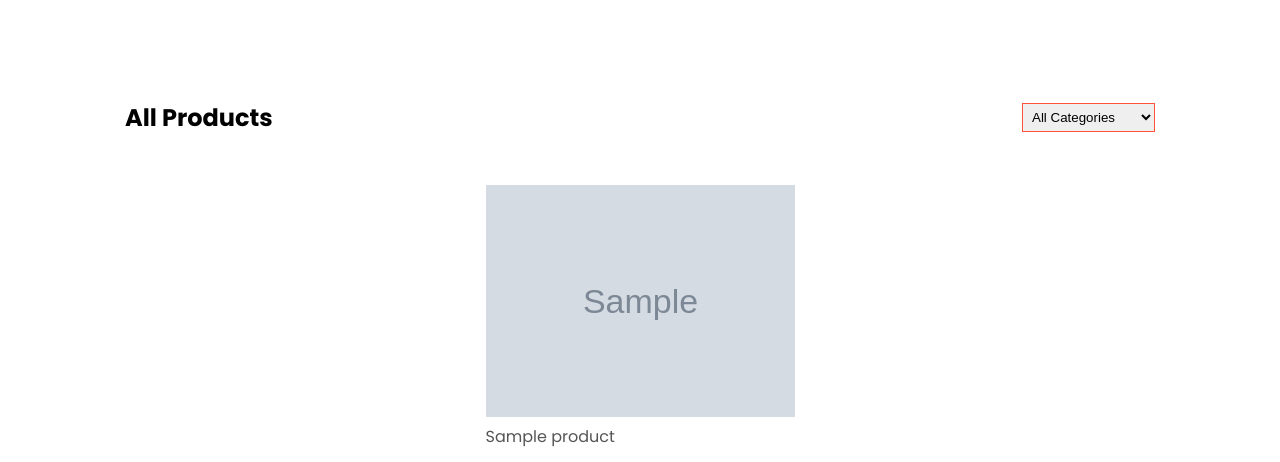
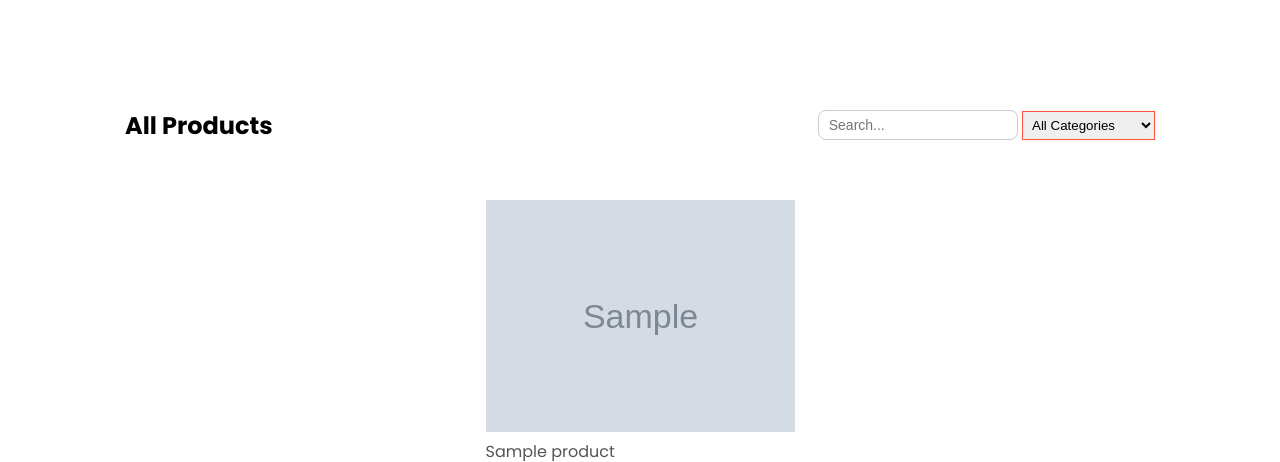
Before and after one commit to AlaaAleswed/ecommerseProject, a PHP site: page /products.php in a window 1280 px wide. Shown: the part 83-545 px from the top of the page. Run offline with PHP 8.4, Linux system fonts and the light colour scheme; tables that the repository leaves empty hold one stand-in row (values such as "Sample post"); grey boxes marked "Sample" are stand-in pictures.

Commit message:
adding search bar

```diff
--- a/index.php
+++ b/index.php
@@ -48,10 +48,10 @@ $latestProducts = $productObj->readAll(3, 0);
     <div class="row">
         <?php foreach($latestProducts as $p): ?>
         <div class="col-3">
-            <a href="product-details.php?id=<?= $p['id']; ?>">
+            <a href="products-details.php?id=<?= $p['id']; ?>">
                 <img src="adminDashboard/handlers/assets/<?= $productObj->getPrimaryImage($p['id']); ?>" />
             </a>
-            <a href="product-details.php?id=<?= $p['id']; ?>">
+            <a href="products-details.php?id=<?= $p['id']; ?>">
                 <h4><?= htmlspecialchars($p['name']); ?></h4>
             </a>
             <p style="color:#ff523b;font-weight:bold;;font-size: 0.9em"><?= number_format($p['price'], 2); ?> JD</p>
--- a/products.php
+++ b/products.php
@@ -7,13 +7,15 @@ require_once "classes/Category.php";
 $productObj = new Product();
 $categoryObj = new Category();
 
-$selectedCategory = isset($_GET['category_id']) && is_numeric($_GET['category_id'])
-  ? (int) $_GET['category_id']
-  : null;
+$selectedCategory = isset($_GET['category_id']) && is_numeric($_GET['category_id'])? (int) $_GET['category_id']  : null;
+
+$searchKeyword = isset($_GET['search']) ? trim($_GET['search']) : '';
 
 $categories = $categoryObj->readAll(100, 0);
 
-if ($selectedCategory) {
+if (!empty($searchKeyword)) {
+  $products = $productObj->search($searchKeyword, 100, 0);
+} elseif ($selectedCategory) {
   $products = $productObj->getByCategory($selectedCategory, 100, 0);
 } else {
   $products = $productObj->readAll(100, 0);
@@ -25,17 +27,21 @@ if ($selectedCategory) {
   <div class="row row-2">
     <h2>All Products</h2>
 
-    <form method="GET">
-      <select name="category_id" onchange="this.form.submit()">
+    <form method="GET" class="d-flex align-items-center" style="gap: 10px; flex-wrap: nowrap;">
+      <input type="text" name="search" class="form-control form-control-sm" placeholder="Search..."
+        value="<?= htmlspecialchars($searchKeyword); ?>" style="width: 200px;" />
+
+      <select name="category_id" class="form-select form-select-sm" style="width: auto;" onchange="this.form.submit()">
         <option value="">All Categories</option>
-
         <?php foreach ($categories as $cat): ?>
           <option value="<?= $cat['id']; ?>" <?= ($selectedCategory == $cat['id']) ? 'selected' : ''; ?>>
             <?= htmlspecialchars($cat['name']); ?>
           </option>
         <?php endforeach; ?>
       </select>
+
     </form>
+
   </div>
 
   <!--<h2 class="title" >Featured Products</h2>-->
@@ -72,11 +78,5 @@ if ($selectedCategory) {
   </div>
 </div>
 
-<!-- <div class="page-btn">
-    <span>1</span>
-    <span>2</span>
-    <span>3</span>
-    <span>4</span>
-    <span>&#8594;</span> -->
 
 <?php include "includes/footer.php"; ?>
```
